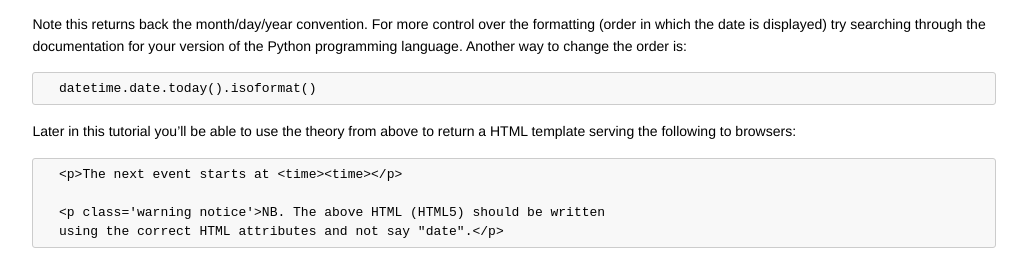
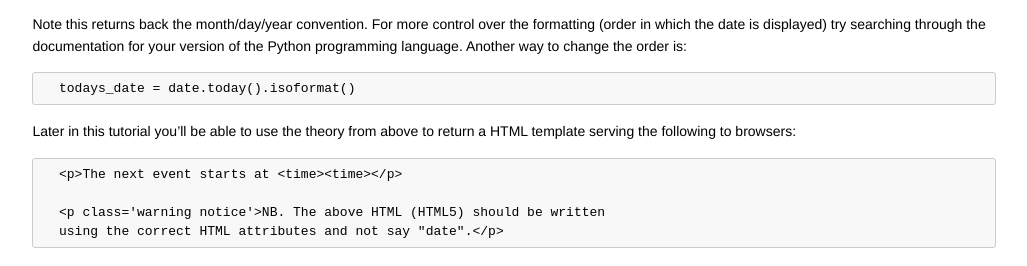
Before and after one commit to codebar/tutorials, a Jekyll site: the page built from python/lesson3/tutorial.md, in a window 1280 px wide. Shown: the part 891-1157 px from the top of the page, without its empty margins (126-1153 px from the left). Built offline with Jekyll 4.4.1, drawn with Linux system fonts in a browser that asks for light colours; Markdown is read by kramdown in place of the engine named in the settings.

Commit message:
Fix Class method used to get date and fix variable

```diff
--- a/python/lesson3/tutorial.md
+++ b/python/lesson3/tutorial.md
@@ -41,15 +41,15 @@ the `pyton` repl (read eval print loop) in the CLI:
 
 Note this returns back the month/day/year convention. For more control over
 the formatting (order in which the date is displayed) try searching through
-the documentation for your version of the Python programming language. Another
-way to change the order is:
+the documentation for your version of the Python programming language.
+Another way to change the order is:
 
-      datetime.date.today().isoformat()
+      todays_date = date.today().isoformat()
 
-Later in this tutorial you'll be able to use the theory from above to return a
-HTML template serving the following to browsers:
+Later in this tutorial you'll be able to use the theory from above to return
+a HTML template serving the following to browsers:
 
-      <p>The next event starts at <time>{{ date }}<time></p>
+      <p>The next event starts at <time>{{ todays_date }}<time></p>
 
       <p class='warning notice'>NB. The above HTML (HTML5) should be written
       using the correct HTML attributes and not say "date".</p>
```
